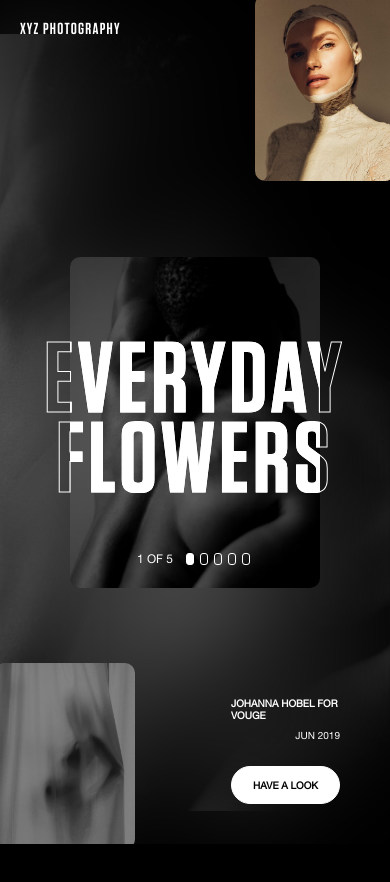
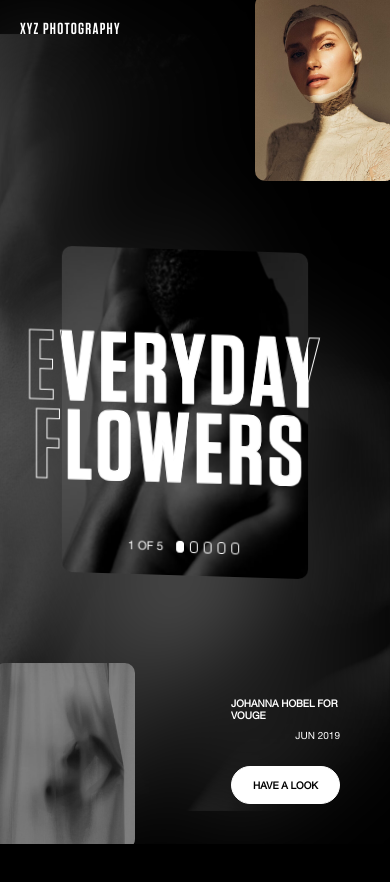
Before and after one commit to cesarolvr/slider-nextjs-gsap-app, a Next.js app: page / in a window 390 px wide. Shown: the top 882 px of the page. Built offline with nearby package versions, Linux system fonts and the light colour scheme.

Commit message:
fixing some responsive details

```diff
--- a/src/app/components/Carousel/index.tsx
+++ b/src/app/components/Carousel/index.tsx
@@ -84,11 +84,10 @@ const Carousel = ({
 
   const x = useMotionValue(0);
   const y = useMotionValue(0);
-
   const isDesktop = typeof window !== "undefined" && window.innerWidth > 992;
-  const rotateY = isDesktop ? useTransform(y, [2000, 0], [10, -10]) : 0;
-  const rotateX = isDesktop ? useTransform(x, [0, 2000], [-10, 10]) : 0;
-  const rotateXDelayed = isDesktop ? useTransform(x, [0, 2000], [-15, 15]) : 0;
+  const rotateY = useTransform(y, [2000, 0], [10, -10]);
+  const rotateX = useTransform(x, [0, 2000], [-10, 10]);
+  const rotateXDelayed = useTransform(x, [0, 2000], [-15, 15]);
 
   const handleMouse = (event: MouseEvent): void => {
     const target: any = event?.currentTarget;
```
